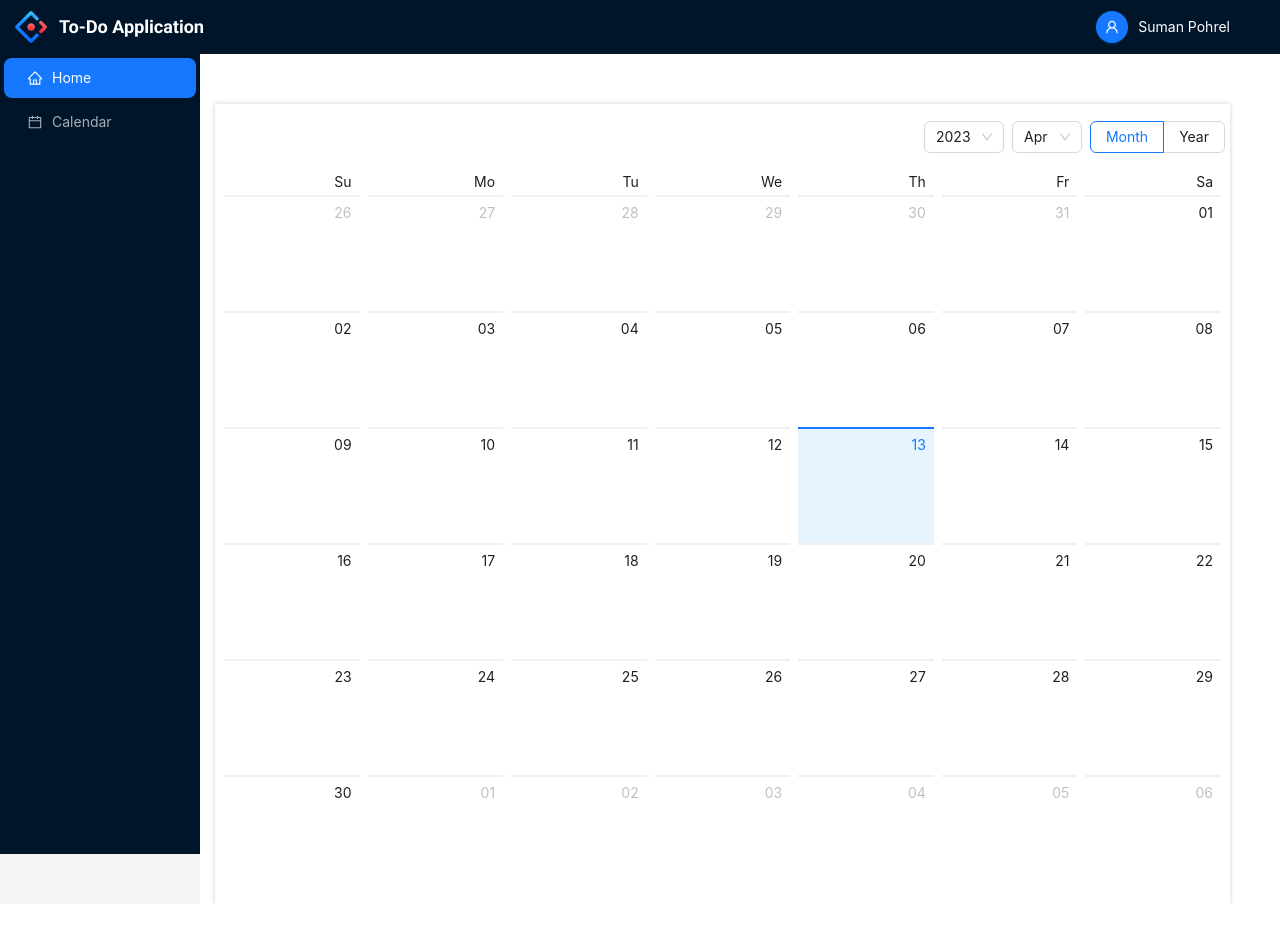
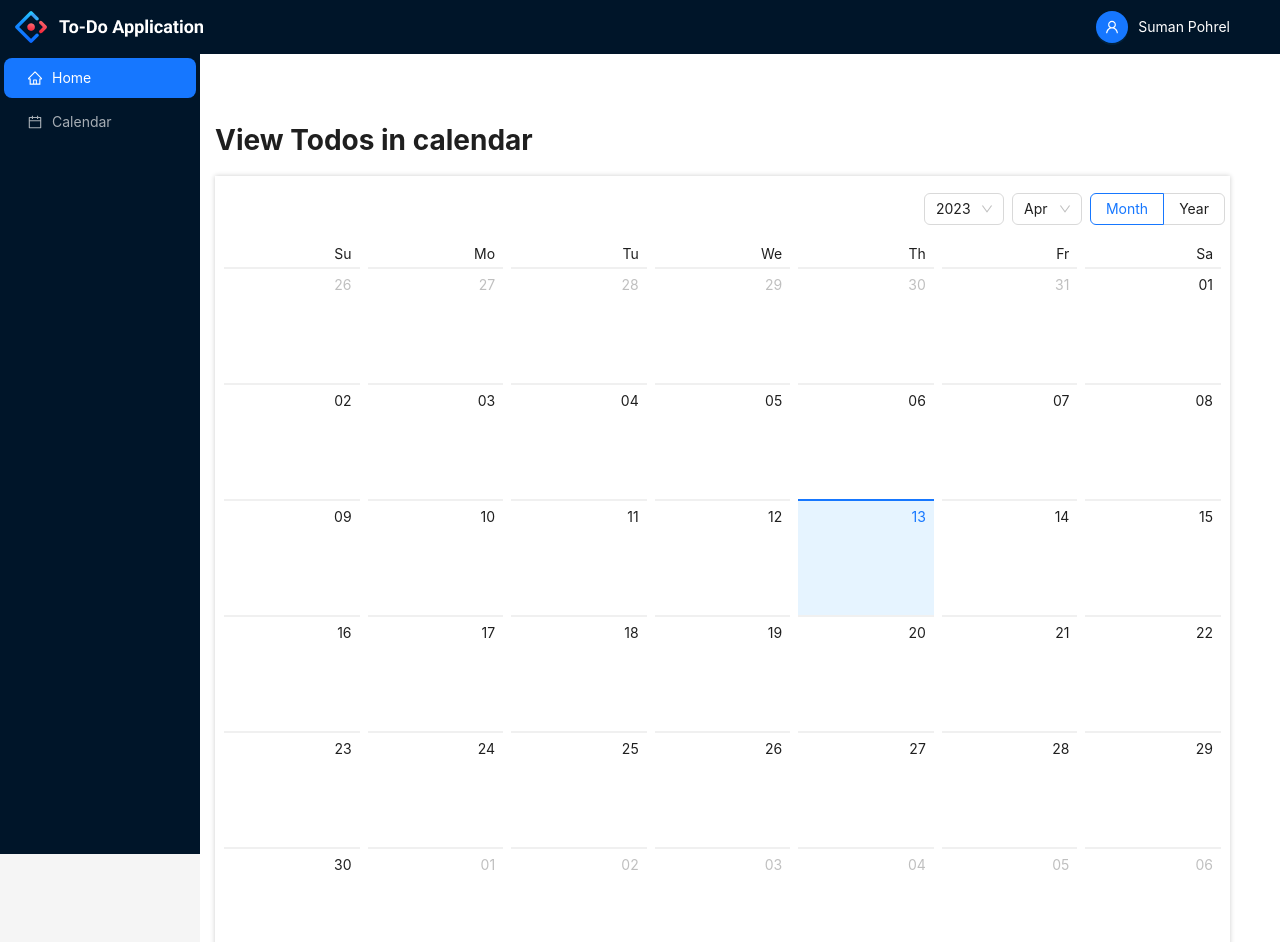
Before and after one commit to Suman196pokhrel/to-do-Application-Ant-Design-Pro, a React (Create React App) app: page /cal in a window 1280 px wide. Shown: the top 942 px of the page. Before the commit the page ends 904 px from the top, so only its background shows below. Built offline with nearby package versions, Linux system fonts and the light colour scheme.

Commit message:
added calendar component

```diff
--- a/src/components/Calendar/CalendarComp.jsx
+++ b/src/components/Calendar/CalendarComp.jsx
@@ -90,6 +90,7 @@ const CalendarComp = () => {
 
   return (
     <div>
+        <h1>View Todos in calendar</h1>
         <Calendar
         cellRender={dateCellRender}
         style={{ padding:"5px",boxShadow: "0px 0px 5px rgba(0, 0, 0, 0.2)"}}
```
